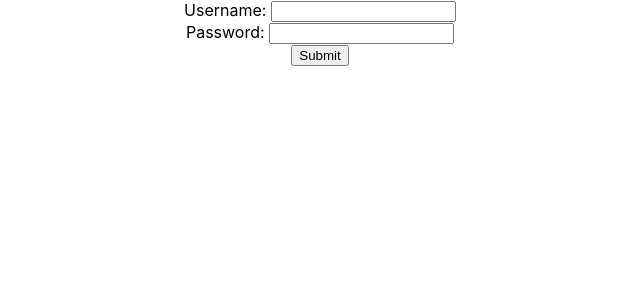
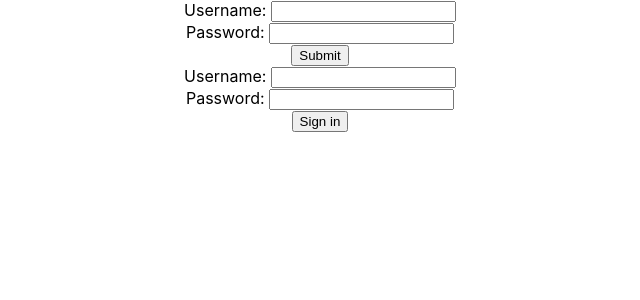
Before and after one commit to pham-andrew/Operations-Checklist, a React (Create React App) app in the folder frontend/: page /login in a window 1280 px wide. Shown: the top 300 px of the page, without its empty margins (320-960 px from the left). Built offline with nearby package versions, Linux system fonts and the light colour scheme.

Commit message:
login created

```diff
--- a/frontend/src/App.js
+++ b/frontend/src/App.js
@@ -1,10 +1,12 @@
 import './App.css';
 import CreateUser from './Components/CreateUser'
+import Login from './Components/Login';
 
 function App() {
   return (
     <div className="App">
       <CreateUser />
+      <Login />
     </div>
   );
 }
--- /dev/null
+++ b/frontend/src/Components/Login.js
@@ -0,0 +1,26 @@
+
+
+const Login = () => {
+    const Handler = (e) =>{
+        e.preventDefault();
+        let requestOptions ={
+            method: 'POST',
+            username: e.target.username.value,
+            password: e.target.password.value
+        }
+        fetch('http://localhost:3001/login', requestOptions)
+    }
+
+
+    return(
+        <div>
+            <form onSubmit={Handler}>
+                Username: <input type="text" id="username" /><br/>
+                Password: <input type="text" id="password"/><br/>
+                <button type="submit" >Sign in</button>
+            </form>
+        </div>
+    )
+}
+
+export default Login;
```
